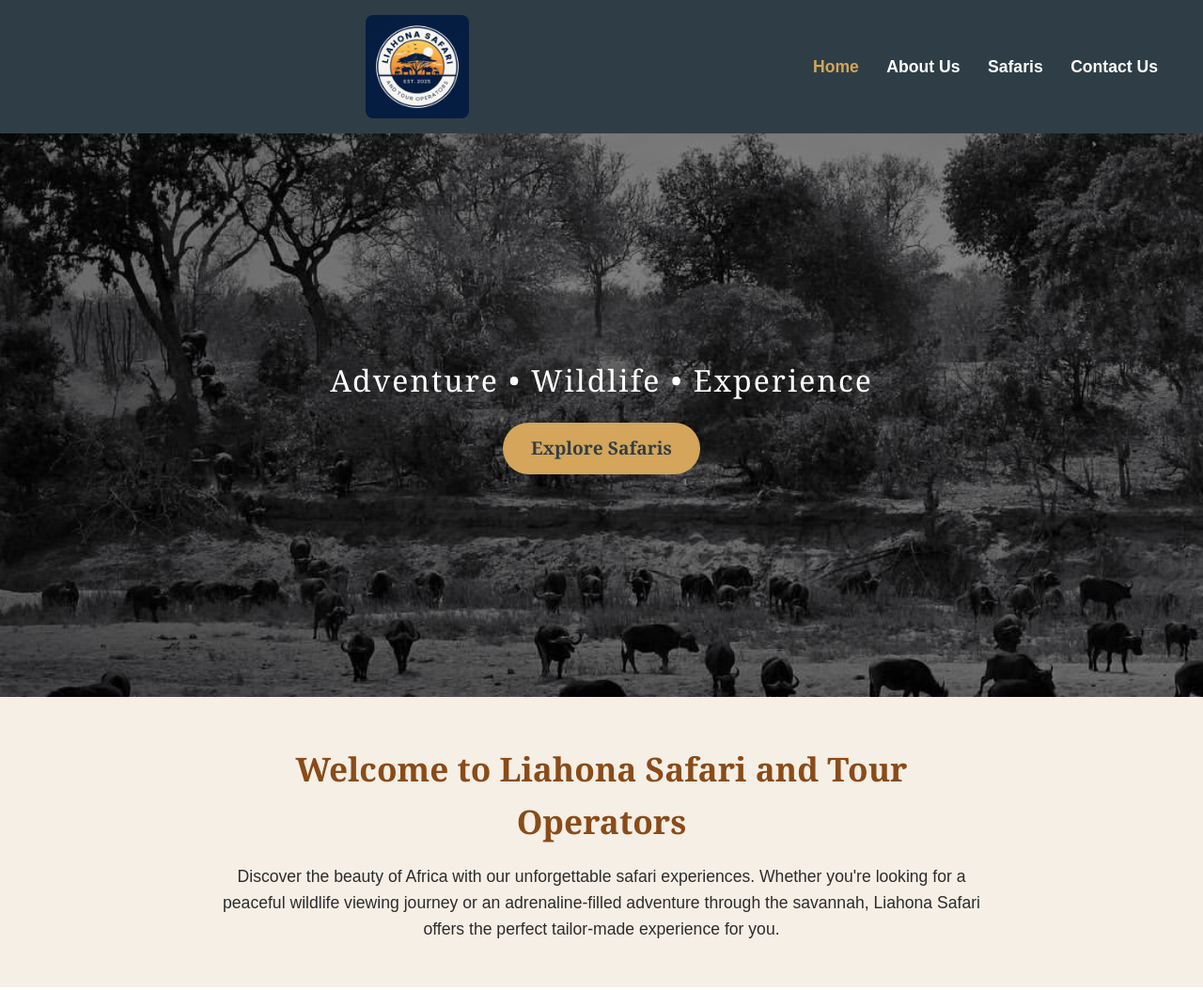
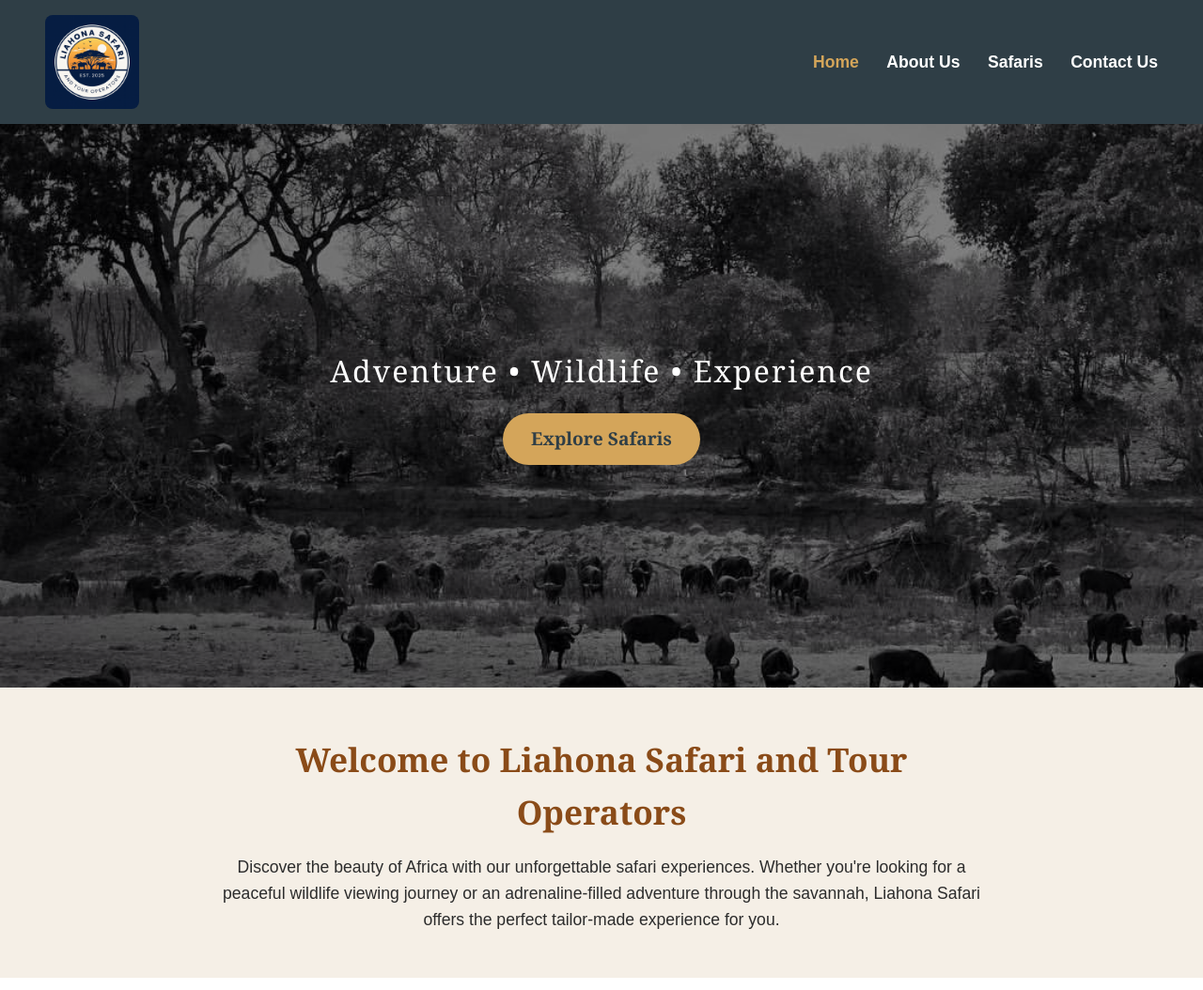
Before and after one commit to josephjohn2806/liahona, a plain HTML site: page index.html in a window 1280 px wide. Shown: the top 1054 px of the page at 94% size. Drawn offline with Linux system fonts and the light colour scheme.

Commit message:
add liahona.css

```diff
--- a/styles/liahona.css
+++ b/styles/liahona.css
@@ -41,10 +41,9 @@ header {
 }
 
 .logo {
-    max-width: 110px;
+    width: 100px;
     height: auto;
     display: block;
-    margin: 0 auto;
     border-radius: 8px;
 }
 
```
